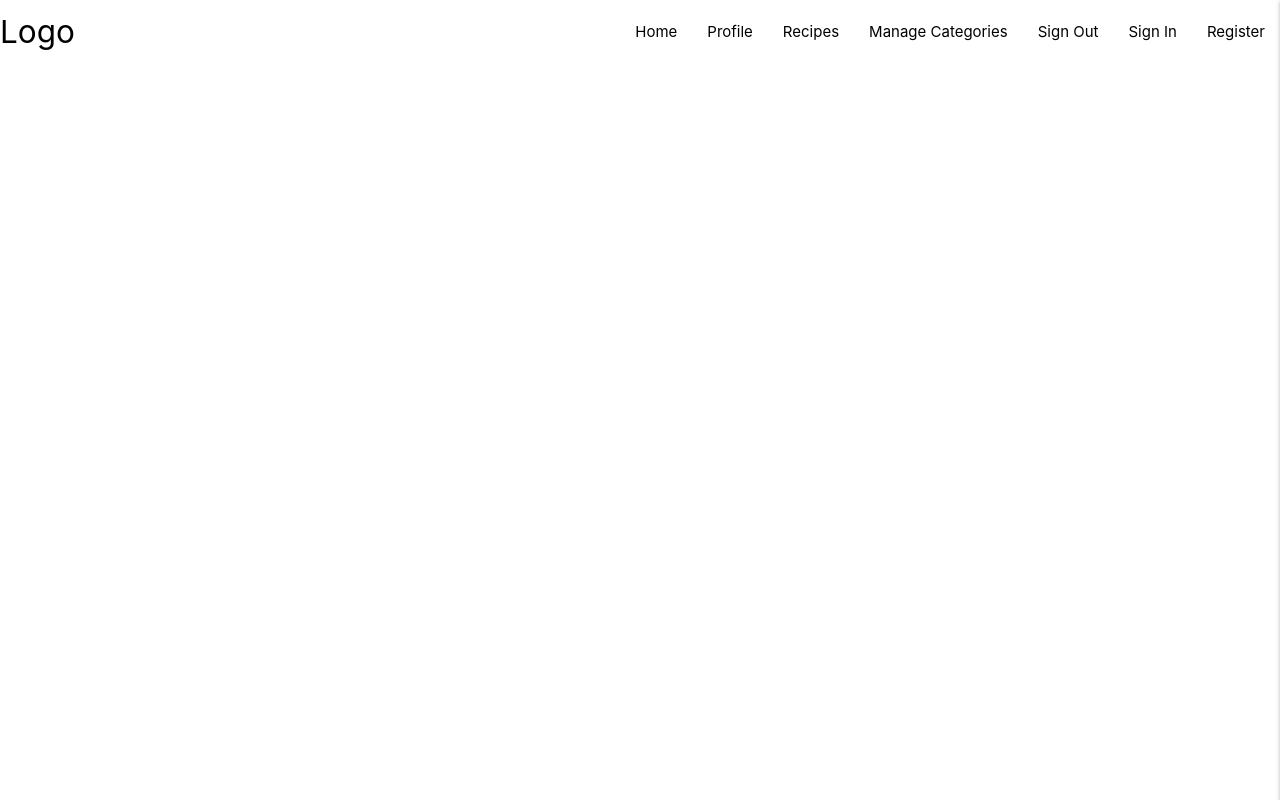
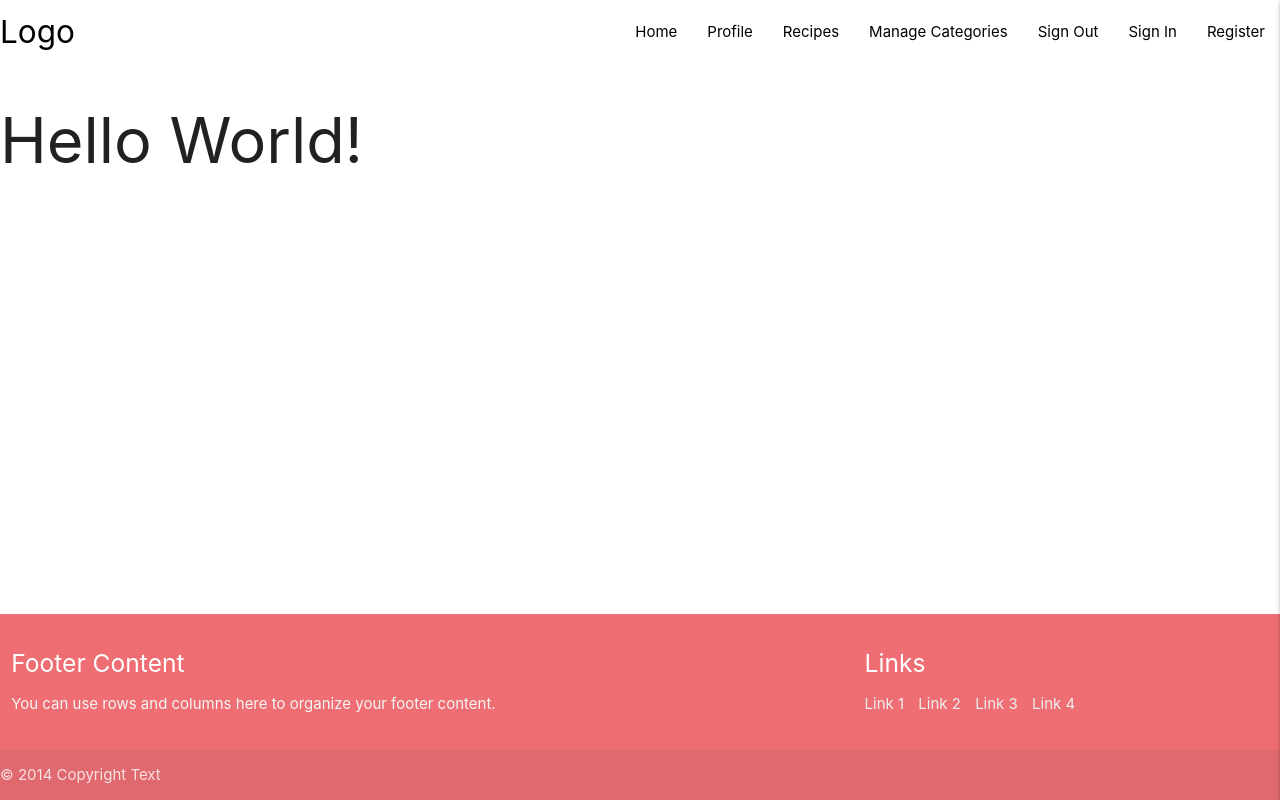
Before and after one commit to theopmw/recipe-box, a Flask app: page / in a window 1280 px wide. Run offline with Flask 2, Linux system fonts and the light colour scheme; data that the repository does not hold is empty; some libraries are stand-ins or nearby versions.

Commit message:
Add Footer

```diff
--- a/app.py
+++ b/app.py
@@ -22,9 +22,9 @@ mongo = PyMongo(app)
 # ------------------- #
 
 # Create index.html file in templates directory and extend from base
-# @app.route("/")
-# def index():
-#     return render_template("index.html")
+@app.route("/")
+def index():
+    return render_template("index.html")
 
 # ------------------- #
 #    Recipe Pages     #
--- a/static/css/style.css
+++ b/static/css/style.css
@@ -1,3 +1,24 @@
 /* .text-shadow {
     text-shadow: 0.125rem 0.125rem 0.125rem rgba(0, 0, 0, 0.5);
 } */
+
+body {
+    display: flex;
+    min-height: 100vh;
+    flex-direction: column;
+  }
+
+  main {
+    flex: 1 0 auto;
+  }
+
+  .list-inline {
+    padding-left: 0;
+    margin-left: -5px;
+    list-style: none;
+  }
+  .list-inline > li {
+    display: inline-block;
+    padding-right: 5px;
+    padding-left: 5px;
+  }
--- a/templates/base.html
+++ b/templates/base.html
@@ -23,7 +23,8 @@
         <nav class="nav-extended text-shadow white black-text z-depth-0">
             <div class="nav-wrapper">
                 <a href="#!" class="brand-logo black-text">Logo</a>
-                <a href="#" data-target="mobile-demo" class="sidenav-trigger right black-text"><i class="fas fa-bars"></i></a>
+                <a href="#" data-target="mobile-demo" class="sidenav-trigger right black-text"><i
+                        class="fas fa-bars"></i></a>
                 <ul class="right hide-on-med-and-down">
                     <li><a href="#" class="black-text">Home</a></li>
                     <li><a href="#" class="black-text">Profile</a></li>
@@ -38,7 +39,8 @@
 
         <!-- Mobile sidenav -->
         <ul class="sidenav" id="mobile-demo">
-            <li><h4 class="center-align black-text">ADD LOGO HERE</h4>
+            <li>
+                <h4 class="center-align black-text">ADD LOGO HERE</h4>
             </li>
             <li><a href="#" class="black-text">Home</a></li>
             <li><a href="#" class="black-text">Profile</a></li>
@@ -50,9 +52,39 @@
         </ul>
     </header>
 
-    {% block content %}
+    <main>
 
-    {% endblock %}
+        {% block content %}
+
+        {% endblock %}
+
+    </main>
+
+    <footer class="page-footer">
+        <div class="container-fluid">
+            <div class="row">
+                <div class="col l6 s12 align-left">
+                    <h5 class="white-text">Footer Content</h5>
+                    <p class="grey-text text-lighten-4">You can use rows and columns here to organize your footer
+                        content.</p>
+                </div>
+                <div class="col l4 offset-l2 s12">
+                    <h5 class="white-text">Links</h5>
+                    <ul class="list-inline">
+                        <li><a class="grey-text text-lighten-3" href="#!">Link 1</a></li>
+                        <li><a class="grey-text text-lighten-3" href="#!">Link 2</a></li>
+                        <li><a class="grey-text text-lighten-3" href="#!">Link 3</a></li>
+                        <li><a class="grey-text text-lighten-3" href="#!">Link 4</a></li>
+                    </ul>
+                </div>
+            </div>
+        </div>
+        <div class="footer-copyright">
+            <div class="container-fluid">
+                © 2014 Copyright Text
+            </div>
+        </div>
+    </footer>
 
     <script src="https://code.jquery.com/jquery-3.6.0.min.js"
         integrity="sha256-/xUj+3OJU5yExlq6GSYGSHk7tPXikynS7ogEvDej/m4=" crossorigin="anonymous"></script>
--- /dev/null
+++ b/templates/index.html
@@ -0,0 +1,6 @@
+{% extends "base.html" %}
+{% block content %}
+
+<h1>Hello World!</h1>
+
+{% endblock %}
```
